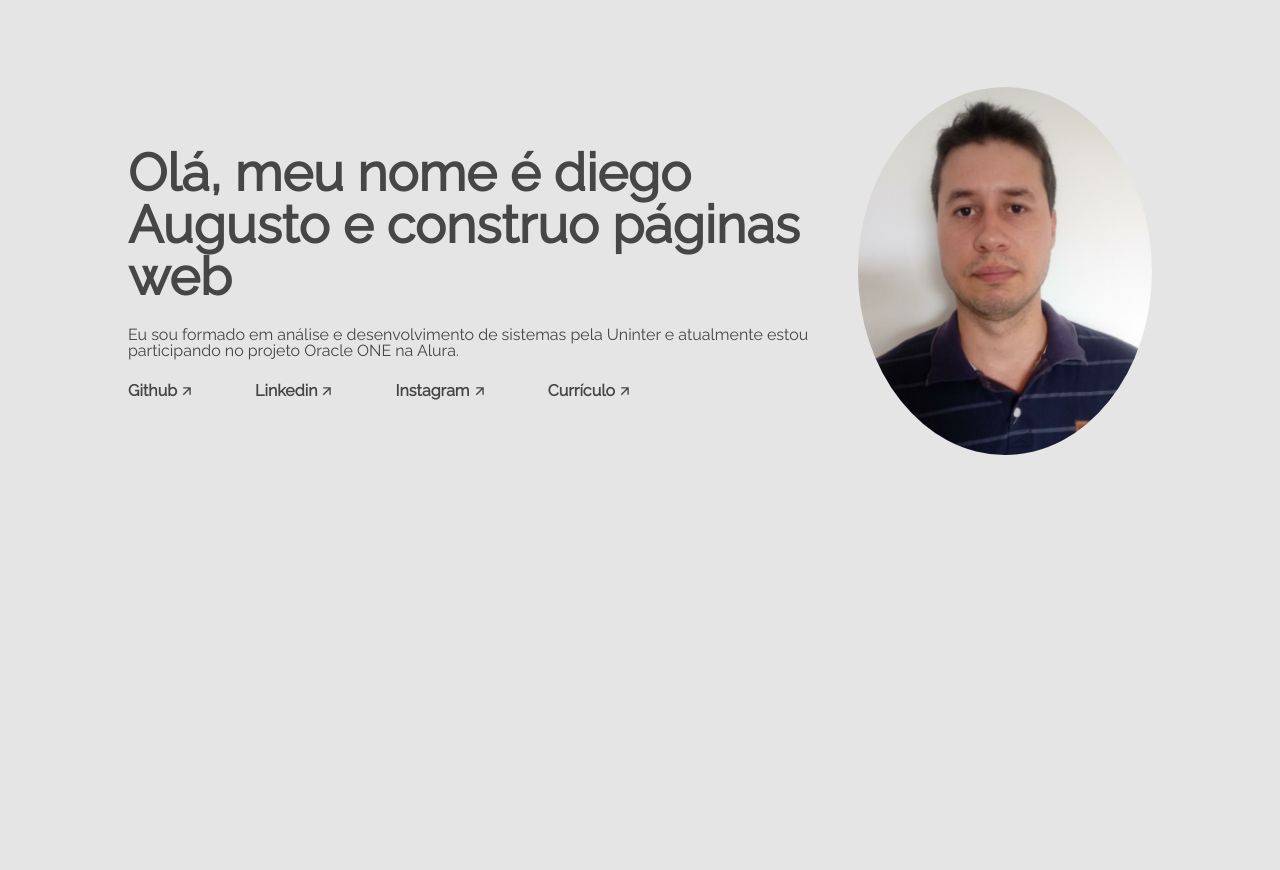
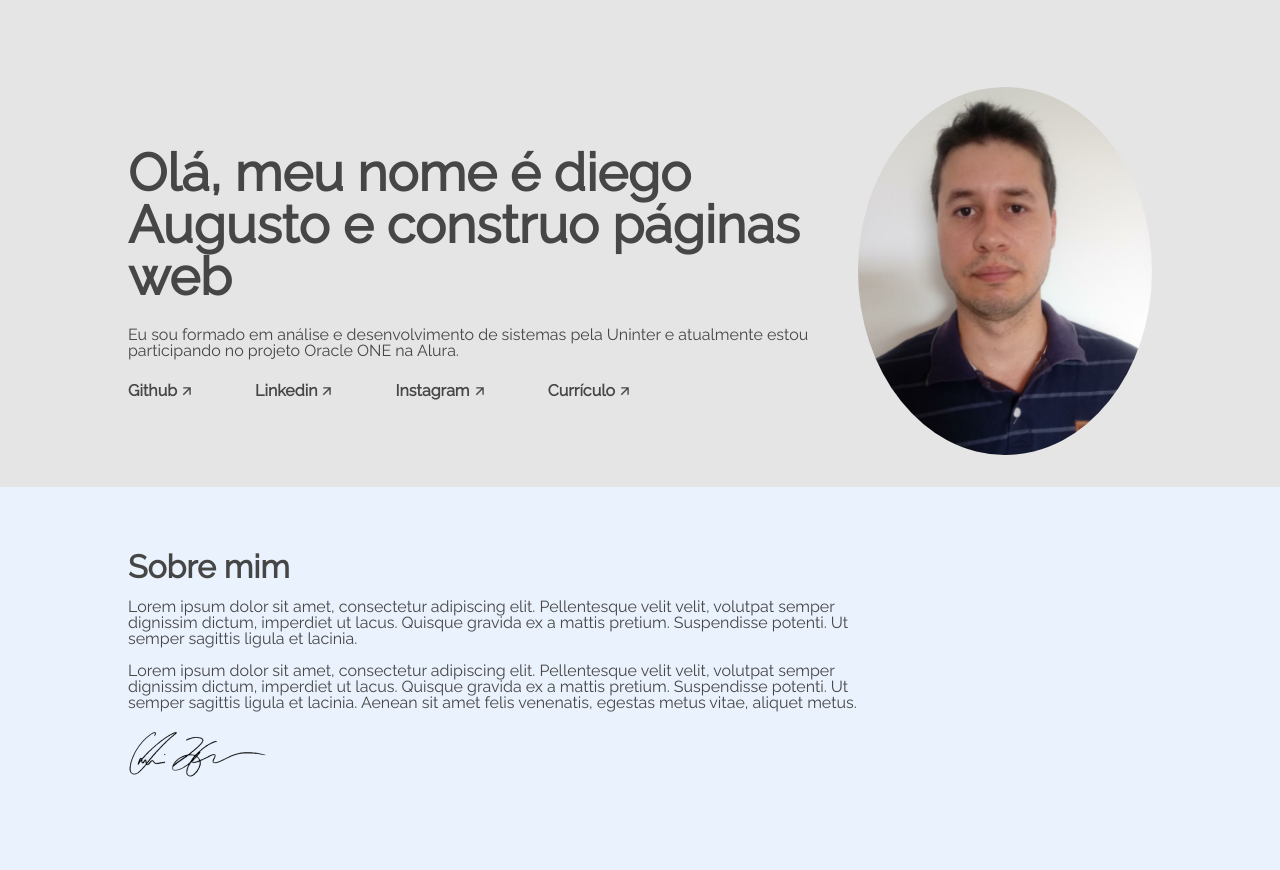
Before and after one commit to debug-droid/Challenge-front-end-Alura, a plain HTML site: page index.html in a window 1280 px wide. Shown: the part 70-940 px from the top of the page. Before the commit the page ends 800 px from the top, so only its background shows below. Drawn offline with Linux system fonts and the light colour scheme.

Commit message:
html e css do sobre mim feito

```diff
--- a/index.html
+++ b/index.html
@@ -19,7 +19,7 @@
             <p>Diego Augusto</p>
             <nav>
                 <ul>
-                    <li><a href="#sobre">Sobre mim</a></li>
+                    <li><a href="#sobremim">Sobre mim</a></li>
                     <li><a href="skills">Skills</a></li>
                     <li><a href="hobbies">Hobbies</a></li>
                     <li><a href="formacao">Formação</a></li>
@@ -42,6 +42,16 @@
             <img class="foto" src="./img/foto.png" alt="foto-pessoal">
         </div>
         </header>
+        <main>
+            <section class="sobremim">
+                <div>
+                    <h2>Sobre mim</h2>
+                    <p>Lorem ipsum dolor sit amet, consectetur adipiscing elit. Pellentesque velit velit, volutpat semper dignissim dictum, imperdiet ut lacus. Quisque gravida ex a mattis pretium. Suspendisse potenti. Ut semper sagittis ligula et lacinia.</p>
+                    <p>Lorem ipsum dolor sit amet, consectetur adipiscing elit. Pellentesque velit velit, volutpat semper dignissim dictum, imperdiet ut lacus. Quisque gravida ex a mattis pretium. Suspendisse potenti. Ut semper sagittis ligula et lacinia. Aenean sit amet felis venenatis, egestas metus vitae, aliquet metus.</p>
+                    <img src="./img/image4.png" alt="rubrica">
+                </div>
+            </section>
+        </main>
 
 </body>
 </html>
--- a/style.css
+++ b/style.css
@@ -4,6 +4,8 @@ body {
     font-weight: 500;
     color: #464646;
 }
+
+/* cabeçalho start */
 
 .cabecalho {
     position: relative;
@@ -83,3 +85,43 @@ a:hover {
     width: 368px;
     border-radius: 50%;
 }
+
+/* cabeçalho end */
+
+/* main start */
+
+main h2 {
+    font-size: 32px;
+    font-weight: bold;
+}
+
+.sobremim {
+    display: flex;
+    background-color: #EAF2FD;
+    height: 383px;
+}
+
+.sobremim div {
+    width: 80%;
+    margin: 64px auto 64px auto;
+}
+
+.sobremim h2 {
+    text-align: left;
+    margin: 0 0 16px 0;
+    font-size: 32px;
+    font-weight: 700;
+}
+
+.sobremim p {
+    margin: 16px 0;
+    width: 751px;
+}
+
+.sobremim img {
+    margin: 0 0 16px 0;
+}
+
+
+
+/* main end */
```
Also changed, not shown: img/image4.png (added).
